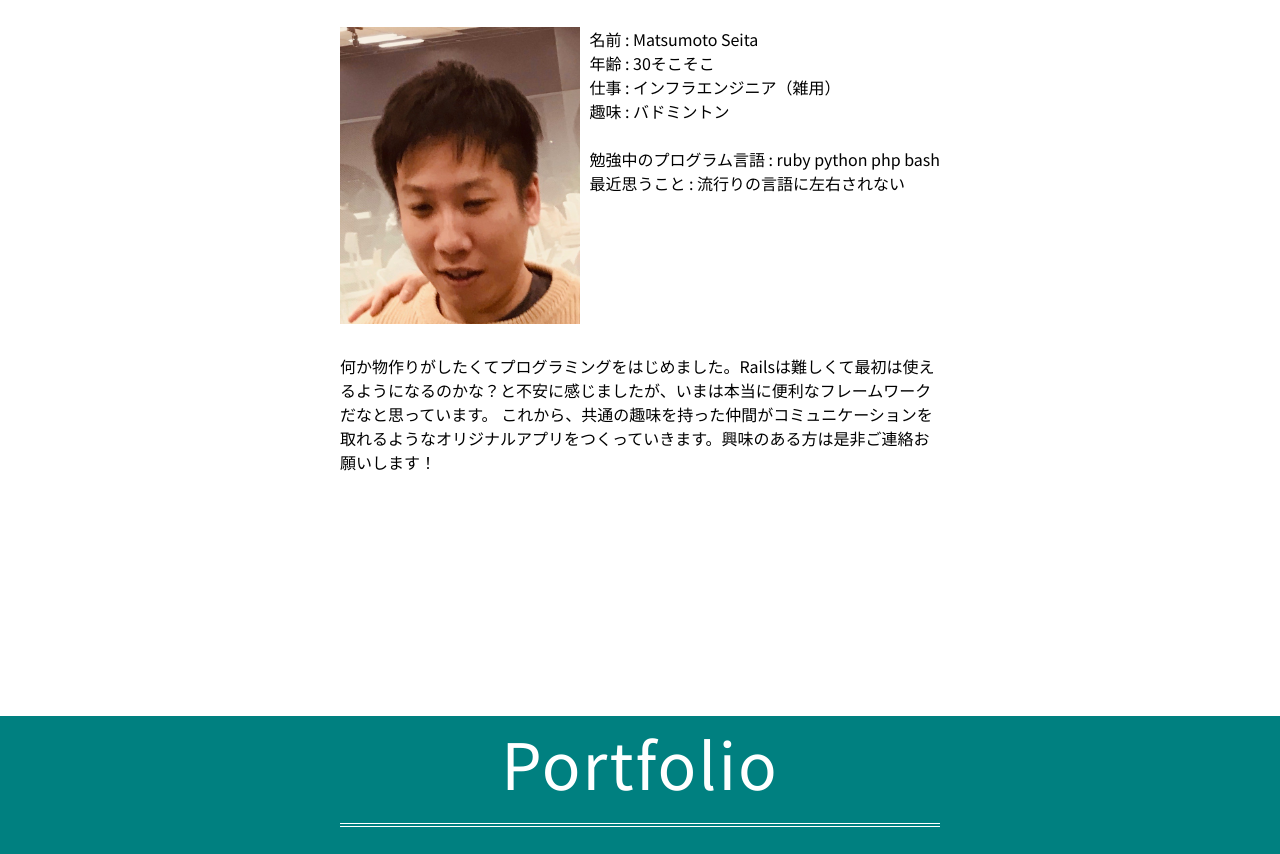
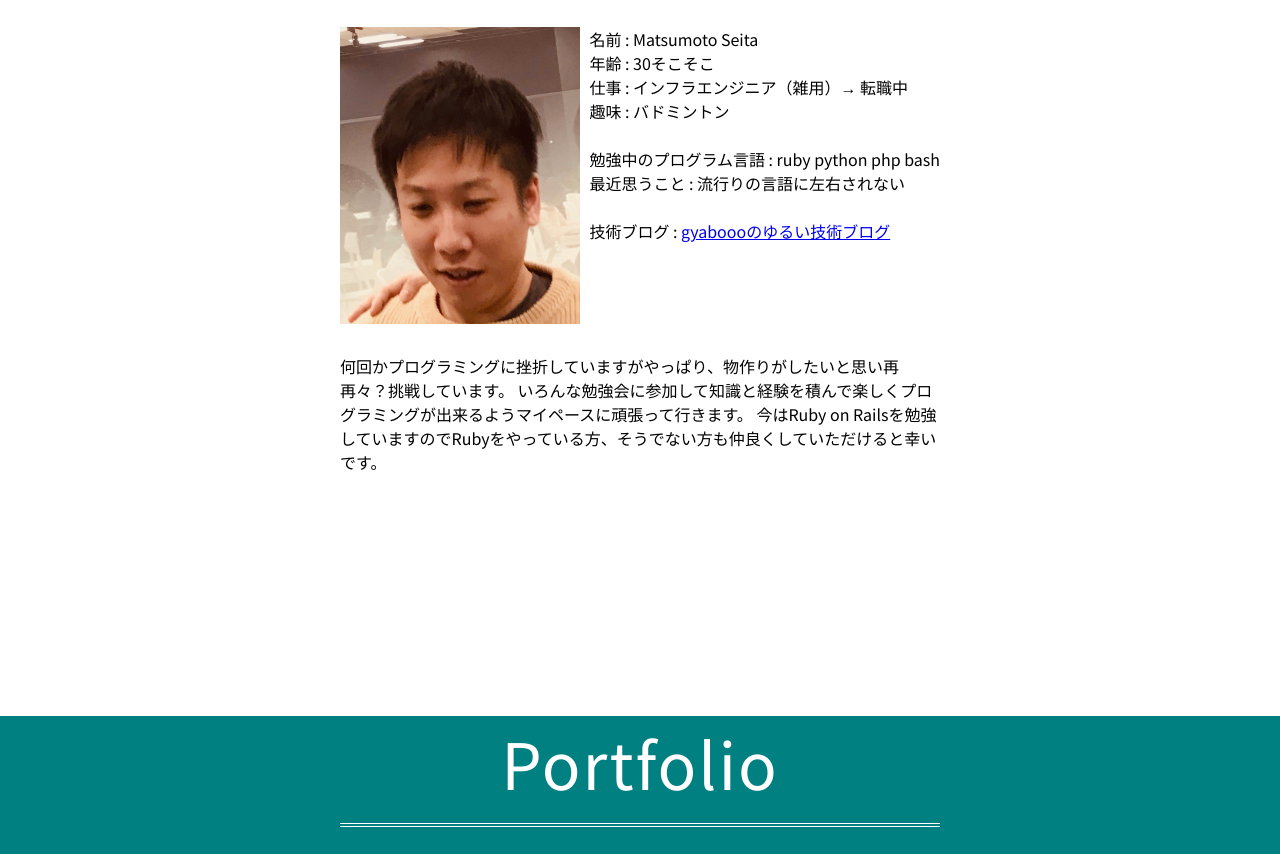
Before and after one commit to gyabooo/pages, a plain HTML site: page index.html in a window 1280 px wide. Shown: the part 944-1798 px from the top of the page. Drawn offline with Linux system fonts and the light colour scheme.

Commit message:
技術ブログのリンク追加

```diff
--- a/index.html
+++ b/index.html
@@ -29,15 +29,17 @@
         <div class="profile-info">
           <span>名前 : Matsumoto Seita</span><br />
           <span>年齢 : 30そこそこ</span><br />
-          <span>仕事 : インフラエンジニア（雑用）</span><br />
+          <span>仕事 : インフラエンジニア（雑用）→ 転職中</span><br />
           <span>趣味 : バドミントン</span><br /><br />
           <span>勉強中のプログラム言語 : ruby python php bash</span><br />
           <span>最近思うこと : 流行りの言語に左右されない</span><br /><br />
+          <span>技術ブログ : <a href="https://gyabooo.hatenablog.com/">gyaboooのゆるい技術ブログ</a></span><br /><br />
         </div>
       </div>
       <div class="profile-description">
-        何か物作りがしたくてプログラミングをはじめました。Railsは難しくて最初は使えるようになるのかな？と不安に感じましたが、いまは本当に便利なフレームワークだなと思っています。
-        これから、共通の趣味を持った仲間がコミュニケーションを取れるようなオリジナルアプリをつくっていきます。興味のある方は是非ご連絡お願いします！
+        何回かプログラミングに挫折していますがやっぱり、物作りがしたいと思い再再々？挑戦しています。
+        いろんな勉強会に参加して知識と経験を積んで楽しくプログラミングが出来るようマイペースに頑張って行きます。
+        今はRuby on Railsを勉強していますのでRubyをやっている方、そうでない方も仲良くしていただけると幸いです。
       </div>
     </div>
 
```
